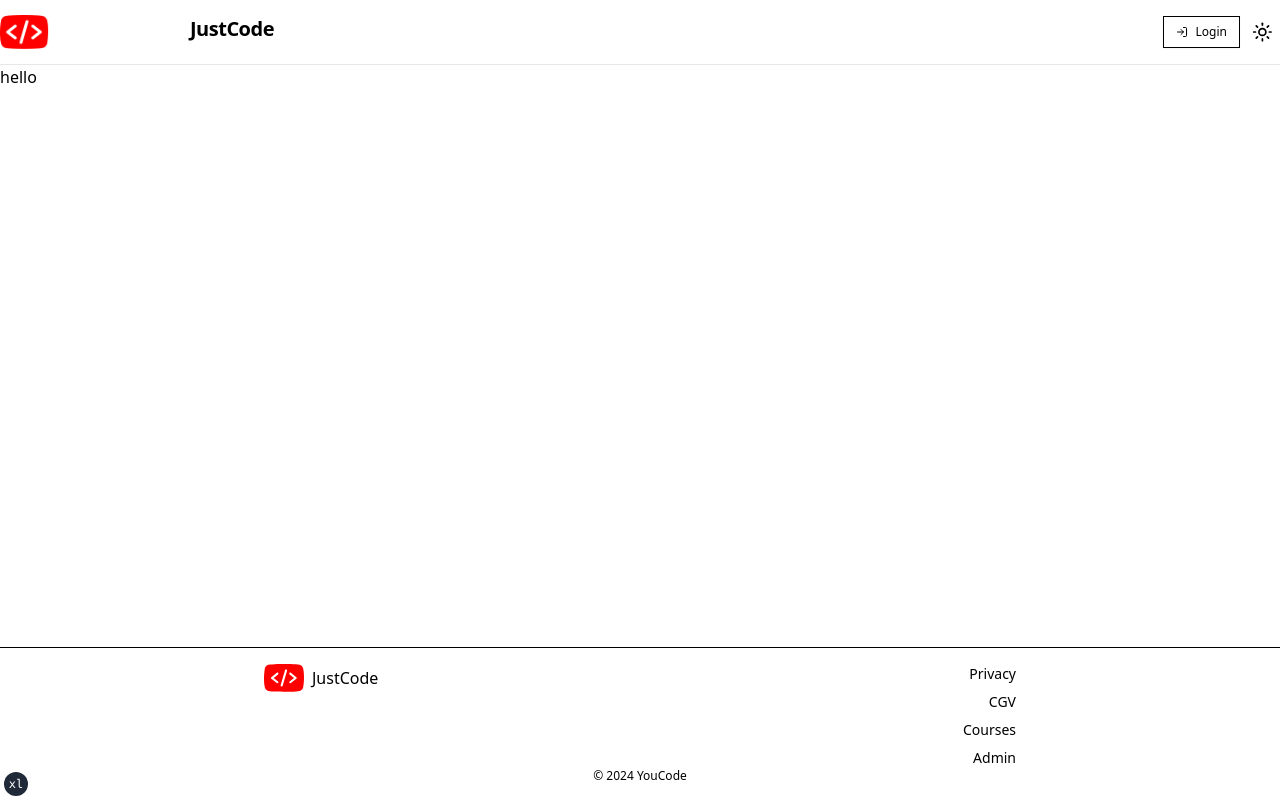
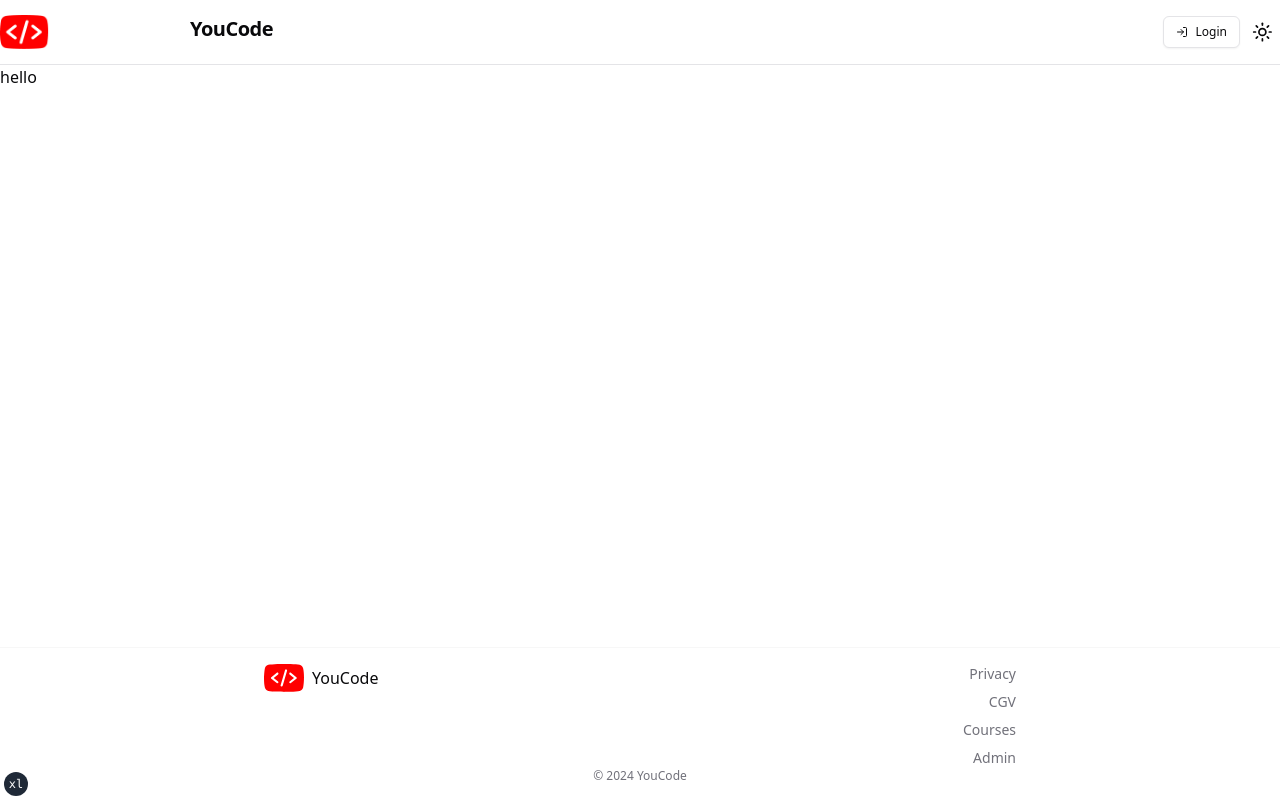
Before and after one commit to elmagnifiko/YouCode, a Next.js app: page / in a window 1280 px wide. Built offline with nearby package versions, Linux system fonts and the light colour scheme; no server answers.

Commit message:
T6 - Add lessons list

```diff
--- /dev/null
+++ b/app/admin/courses/[courseId]/lessons/LessonItem.tsx
@@ -0,0 +1,16 @@
+import { Badge } from '@/components/ui/badge';
+import { Typography } from '@/components/ui/Typography';
+import { Lesson } from '@prisma/client';
+
+export type LessonItemProps = {
+  lesson: Lesson;
+};
+
+export const LessonItem = (props: LessonItemProps) => {
+  return (
+    <div className="flex items-center rounded border border-border bg-card px-4 py-2 transition-colors hover:bg-accent">
+      <Typography variant="large">{props.lesson.name}</Typography>
+      <Badge className="ml-auto">{props.lesson.state}</Badge>
+    </div>
+  );
+};
--- /dev/null
+++ b/app/admin/courses/[courseId]/lessons/lessons.query.ts
@@ -0,0 +1,21 @@
+import { prisma } from '@/lib/prisma';
+
+export const getCourseLessons = async ({
+  courseId,
+  userId,
+}: {
+  courseId: string;
+  userId: string;
+}) => {
+  return await prisma.course.findFirst({
+    where: {
+      id: courseId,
+      creatorId: userId,
+    },
+    select: {
+      id: true,
+      name: true,
+      lessons: true,
+    },
+  });
+};
--- /dev/null
+++ b/app/admin/courses/[courseId]/lessons/page.tsx
@@ -0,0 +1,51 @@
+/* eslint-disable @next/next/no-img-element */
+import {
+    Layout,
+    LayoutContent,
+    LayoutHeader,
+    LayoutTitle,
+} from '@/components/layout/layout';
+import { Card, CardContent, CardHeader, CardTitle } from '@/components/ui/card';
+import { getRequiredAuthSession } from '@/lib/auth';
+import { notFound } from 'next/navigation';
+import { LessonItem } from './LessonItem';
+import { getCourseLessons } from './lessons.query';
+
+export default async function CourseLessonsPage({
+    params,
+}: {
+    params: {
+        courseId: string;
+    };
+}) {
+    const session = await getRequiredAuthSession();
+
+    const course = await getCourseLessons({
+        courseId: params.courseId,
+        userId: session.user.id,
+    });
+
+    if (!course) {
+        notFound();
+    }
+
+    return (
+        <Layout>
+            <LayoutHeader>
+                <LayoutTitle>Lessons · {course.name}</LayoutTitle>
+            </LayoutHeader>
+            <LayoutContent className="flex flex-col gap-4 lg:flex-row">
+                <Card className="flex-[2]">
+                    <CardHeader>
+                        <CardTitle>Lessons</CardTitle>
+                    </CardHeader>
+                    <CardContent className="flex flex-col gap-2">
+                        {course.lessons.map((lesson) => (
+                            <LessonItem key={lesson.id} lesson={lesson} />
+                        ))}
+                    </CardContent>
+                </Card>
+            </LayoutContent>
+        </Layout>
+    );
+}
--- a/app/admin/page.tsx
+++ b/app/admin/page.tsx
@@ -14,7 +14,7 @@ import {
           <LayoutTitle>Courses</LayoutTitle>
         </LayoutHeader>
         <LayoutContent>
-          <Link href="/admin/courses">Courses</Link>
+          <Link className='hover:underline' href="/admin/courses">Courses</Link>
         </LayoutContent>
       </Layout>
     );
--- a/app/globals.css
+++ b/app/globals.css
@@ -1,6 +1,59 @@
 @tailwind base;
 @tailwind components;
 @tailwind utilities;
-body {
-    background-color: #fff;
+
+@layer base {
+  :root {
+    --background: 0 0% 100%;
+    --foreground: 240 10% 3.9%;
+    --card: 0 0% 97%;
+    --card-foreground: 240 10% 3.9%;
+    --popover: 0 0% 100%;
+    --popover-foreground: 240 10% 3.9%;
+    --primary: 346.8 77.2% 49.8%;
+    --primary-foreground: 355.7 100% 97.3%;
+    --secondary: 240 4.8% 95.9%;
+    --secondary-foreground: 240 5.9% 10%;
+    --muted: 240 4.8% 95.9%;
+    --muted-foreground: 240 3.8% 46.1%;
+    --accent: 240 4.8% 95.9%;
+    --accent-foreground: 240 5.9% 10%;
+    --destructive: 0 84.2% 60.2%;
+    --destructive-foreground: 0 0% 98%;
+    --border: 240 5.9% 90%;
+    --input: 240 5.9% 90%;
+    --ring: 346.8 77.2% 49.8%;
+    --radius: 0.5rem;
   }
+
+  .dark {
+    --background: 20 14.3% 4.1%;
+    --foreground: 0 0% 95%;
+    --card: 24 9.8% 10%;
+    --card-foreground: 0 0% 95%;
+    --popover: 0 0% 9%;
+    --popover-foreground: 0 0% 95%;
+    --primary: 346.8 77.2% 49.8%;
+    --primary-foreground: 355.7 100% 97.3%;
+    --secondary: 240 3.7% 15.9%;
+    --secondary-foreground: 0 0% 98%;
+    --muted: 0 0% 15%;
+    --muted-foreground: 240 5% 64.9%;
+    --accent: 12 6.5% 15.1%;
+    --accent-foreground: 0 0% 98%;
+    --destructive: 0 62.8% 30.6%;
+    --destructive-foreground: 0 85.7% 97.3%;
+    --border: 240 3.7% 15.9%;
+    --input: 240 3.7% 15.9%;
+    --ring: 346.8 77.2% 49.8%;
+  }
+}
+
+@layer base {
+  * {
+    @apply border-border;
+  }
+  body {
+    @apply bg-background text-foreground;
+  }
+}
--- a/src/lib/site-config.ts
+++ b/src/lib/site-config.ts
@@ -1,6 +1,6 @@
 // src/lib/site-config.ts
 
 export const SiteConfig = {
-    title: 'JustCode',
-    description: 'You JUST need to CODE.',
+    title: 'YouCode',
+    description: 'Learn to code faster with an online learning experience like no other.',
   } as const;
```
